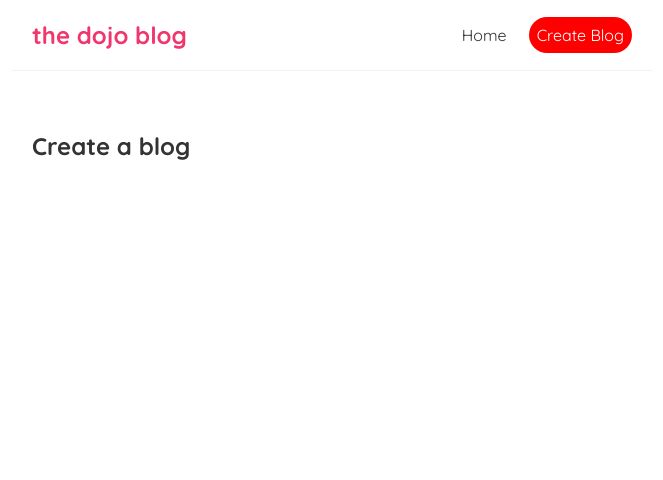
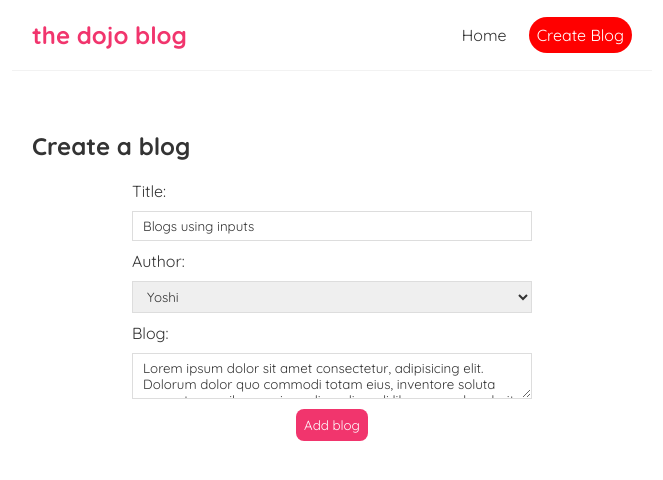
Before and after one commit to grimWaffles/dojo-blog, a React (Create React App) app: page /create in a window 1280 px wide. Shown: the top 480 px of the page, without its empty margins (308-971 px from the left). Built offline with nearby package versions, Linux system fonts and the light colour scheme.

Commit message:
Lesson 32

```diff
--- a/data/db.json
+++ b/data/db.json
@@ -1,7 +1,28 @@
 {
-    "blogs":[
-        { "title": "My new website", "body": "lorem ipsum...", "author": "mario", "id": 1 },
-        { "title": "Welcome party!", "body": "lorem ipsum...", "author": "yoshi", "id": 2 },
-        { "title": "Web dev top tips", "body": "lorem ipsum...", "author": "mario", "id": 3 }
-    ]
+  "blogs": [
+    {
+      "title": "My new website",
+      "body": "lorem ipsum...",
+      "author": "mario",
+      "id": 1
+    },
+    {
+      "title": "Welcome party!",
+      "body": "lorem ipsum...",
+      "author": "yoshi",
+      "id": 2
+    },
+    {
+      "title": "Web dev top tips",
+      "body": "lorem ipsum...",
+      "author": "mario",
+      "id": 3
+    },
+    {
+      "title": "Blogs using inputs",
+      "body": "Lorem ipsum dolor sit amet consectetur, adipisicing elit. Dolorum dolor quo commodi totam eius, inventore soluta rerum temporibus veniam alias, eligendi libero reprehenderit laudantium harum illum recusandae. Fuga minima officiis numquam modi. Possimus quod repellat optio, sit neque ducimus enim laudantium saepe sint atque rerum harum mollitia veniam ipsam! Fugiat!",
+      "author": "yoshi",
+      "id": 4
+    }
+  ]
 }
--- a/src/App.js
+++ b/src/App.js
@@ -2,6 +2,8 @@
 import BlogDetails from './views/BlogDetails';
 import Create from './views/Create';
 import Home3 from './views/Home3';
+import NotFound from './views/NotFound';
+
 import { BrowserRouter as Router, Route, Switch } from 'react-router-dom/cjs/react-router-dom.min';
 
 function App() {
@@ -20,6 +22,7 @@
             <Route exact path="/"><Home3/></Route>
             <Route exact path="/create"><Create/></Route>
             <Route exact path="/blogs/:id"><BlogDetails/></Route>
+            <Route path="*"><NotFound/></Route>
           </Switch>
         </div>
       </div>
--- a/src/components/BlogList.js
+++ b/src/components/BlogList.js
@@ -1,6 +1,6 @@
 import { Link } from "react-router-dom/cjs/react-router-dom";
 
-const BlogList = ({ blogs, title, handleDelete }) => {
+const BlogList = ({ blogs, title}) => {
     // const blogs = props.blogs
     // const title = props.title
 
@@ -13,7 +13,6 @@
                     <Link to={`/blogs/${blog.id}`}>
                         <h2>{blog.title}</h2>
                         <p>- {blog.author}</p>
-                        <button onClick={() => { handleDelete(blog.id) }}>Delete Blog</button>
                     </Link>
                 </div>
             )
--- a/src/index.css
+++ b/src/index.css
@@ -28,39 +28,76 @@
 .navbar a:hover {
   color: #f1356d;
 }
-
 .content {
   max-width: 600px;
   margin: 40px auto;
   padding: 20px;
 }
 
-.blog-preview{
+/* blog previews / list */
+.blog-preview {
   padding: 10px 16px;
-  margin:20px;
+  margin: 20px 0;
   border-bottom: 1px solid #fafafa;
 }
-
-.blog-preview:hover{
-  box-shadow: 1px 3px 5px rgba(0, 0, 0, 0.1);
+.blog-preview:hover {
+  box-shadow: 1px 3px 5px rgba(0,0,0,0.1);
 }
-
-.blog-preview h2{
+.blog-preview h2 {
   font-size: 20px;
   color: #f1356d;
   margin-bottom: 8px;
 }
-
 .blog-preview a{
   text-decoration: none;
 }
 
-.blog-details h2{
+/* blog details page */
+.blog-details h2 {
   font-size: 20px;
   color: #f1356d;
-  margin-bottom: 16px;
+  margin-bottom: 10px;
+}
+.blog-details div {
+  margin: 20px 0;
+}
+.blog-details button {
+  background: #f1356d;
+  color: #fff;
+  border: 0;
+  padding: 8px;
+  border-radius: 8px;
+  cursor: pointer;
 }
 
-.blog-details div{
-  margin: 20px 0px;
+/* create new blog form */
+.create {
+  max-width: 400px;
+  margin: 0 auto;
+  text-align: center;
 }
+.create label {
+  text-align: left;
+  display: block;
+}
+.create h2 {
+  font-size: 20px;
+  color: #f1356d;
+  margin-bottom: 30px;
+}
+.create input, .create textarea, .create select {
+  width: 100%;
+  padding: 6px 10px;
+  margin: 10px 0;
+  border: 1px solid #ddd;
+  box-sizing: border-box;
+  display: block;
+}
+.create button {
+  background: #f1356d;
+  color: #fff;
+  border: 0;
+  padding: 8px;
+  border-radius: 8px;
+  cursor: pointer;
+}
--- a/src/views/BlogDetails.js
+++ b/src/views/BlogDetails.js
@@ -1,9 +1,20 @@
-import { useParams } from "react-router-dom/cjs/react-router-dom";
+import { useParams, useHistory } from "react-router-dom/cjs/react-router-dom";
 import useFetch from "../Hooks/useFetch";
 
 const BlogDetails = () => {
     const { id } = useParams()
-    const {data, isPending, err} = useFetch('http://localhost:8000/blogs/'+id);
+    const { data, isPending, err } = useFetch('http://localhost:8000/blogs/' + id);
+    const history = useHistory();
+
+    const deleteBlog = (id) => {
+        fetch('http://localhost:8000/blogs/' + id, {
+            method: "DELETE",
+        }).then(res => {
+            history.push("/")
+        }).catch(err => {
+
+        })
+    }
 
     return (
         <div className="blog-details">
@@ -11,11 +22,13 @@
             <br /><br />
             {isPending && <div>Loading...</div>}
             {data &&
-            <div>
-                <h2>{data.title}</h2>
-                <p>Written By {data.author}</p>
-                <p>{data.body}</p>
-            </div>}
+                <div>
+                    <h2>{data.title}</h2>
+                    <p>Written By {data.author}</p>
+                    <p>{data.body}</p>
+                </div>}
+
+            <button onClick={()=>deleteBlog(id)}>Delete Blog</button>
         </div>
     );
 }
--- a/src/views/Create.js
+++ b/src/views/Create.js
@@ -1,7 +1,62 @@
+import { useState } from "react";
+import { useHistory } from "react-router-dom/cjs/react-router-dom";
+
 const Create = () => {
+    const [title, setTitle] = useState('Blogs using inputs')
+    const [author, setAuthor] = useState('yoshi')
+    const [body, setBody] = useState('Lorem ipsum dolor sit amet consectetur, adipisicing elit. Dolorum dolor quo commodi totam eius, inventore soluta rerum temporibus veniam alias, eligendi libero reprehenderit laudantium harum illum recusandae. Fuga minima officiis numquam modi. Possimus quod repellat optio, sit neque ducimus enim laudantium saepe sint atque rerum harum mollitia veniam ipsam! Fugiat!')
+    const [isPending, setIsPending] = useState(false)
+    const history = useHistory();
+
+    const onSubmit = (e) => {
+        e.preventDefault()
+
+        const blog = { title, body, author }
+
+        setIsPending(true)
+
+        setTimeout(() => {
+            fetch('http://localhost:8000/blogs',
+                {
+                    method: 'POST',
+                    headers: {
+                        "Content-Type": "application/json"
+                    },
+                    body: JSON.stringify(blog)
+                })
+                .then(res => {
+                    setIsPending(false)
+                    //history.go(-1);
+                    history.push("/")
+                }).catch(err => {
+
+                })
+        }, 2000);
+
+        console.log('Button clicked', blog)
+    }
+
     return (
-        <h2>Create a blog</h2>
-     );
+        <div>
+            <h2>Create a blog</h2><br />
+            <form className="create" onSubmit={onSubmit}>
+                <label>Title: </label>
+                <input id="blog-title" type="text" value={title} onChange={(e) => { setTitle(e.target.value) }} required />
+
+                <label>Author: </label>
+                <select id="blog-author" value={author} onChange={(e) => { setAuthor(e.target.value) }}>
+                    <option value="mario">Mario</option>
+                    <option value="yoshi">Yoshi</option>
+                </select>
+
+                <label>Blog:</label>
+                <textarea id="blog-body" value={body} onChange={(e) => { setBody(e.target.value) }}></textarea>
+
+                {!isPending && <button>Add blog</button>}
+                {isPending && <button disabled>Adding...</button>}
+            </form>
+        </div>
+    );
 }
 
 export default Create;
--- /dev/null
+++ b/src/views/NotFound.js
@@ -0,0 +1,13 @@
+import { Link } from "react-router-dom/cjs/react-router-dom";
+
+const NotFound = () => {
+    return (
+        <div className="not-found">
+            <h2>Sorry! Page not found</h2>
+            <br />
+            <Link to="/">Go back to homepage</Link>
+        </div>
+    );
+}
+
+export default NotFound;
```
